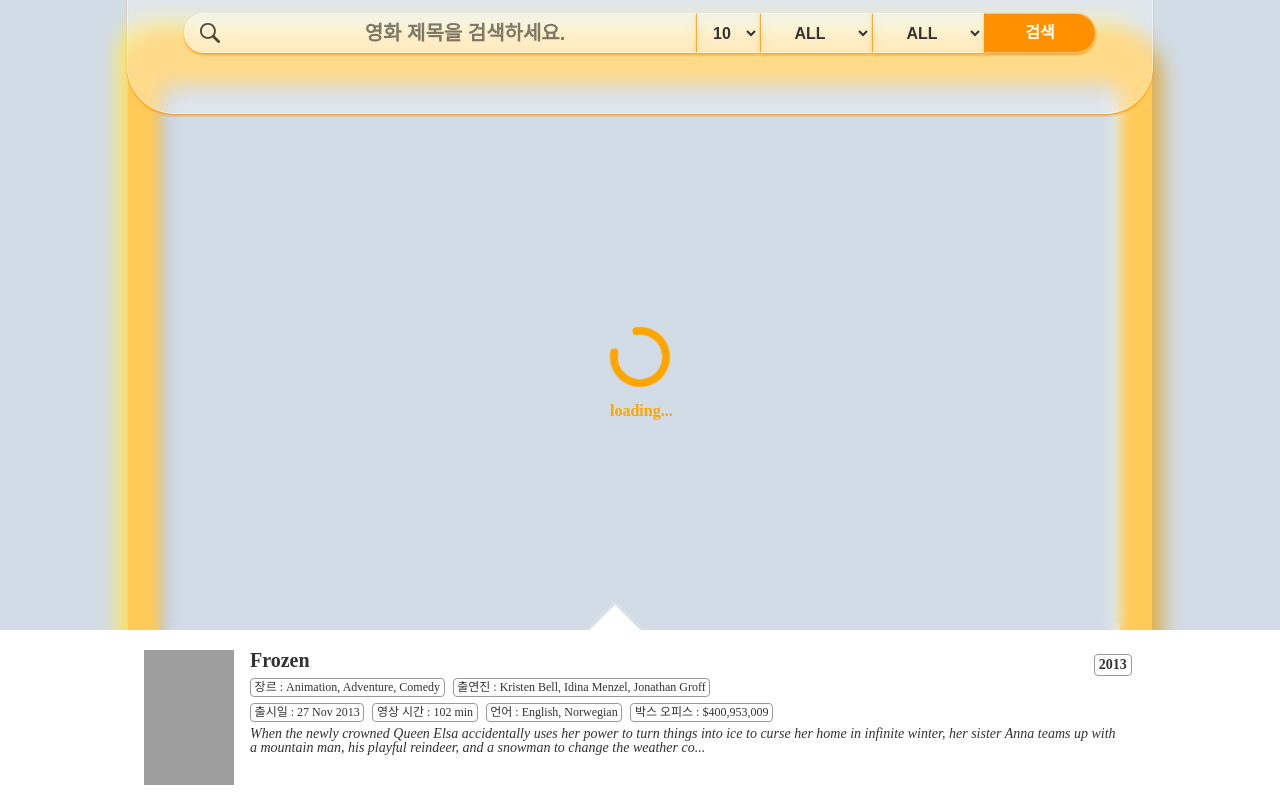
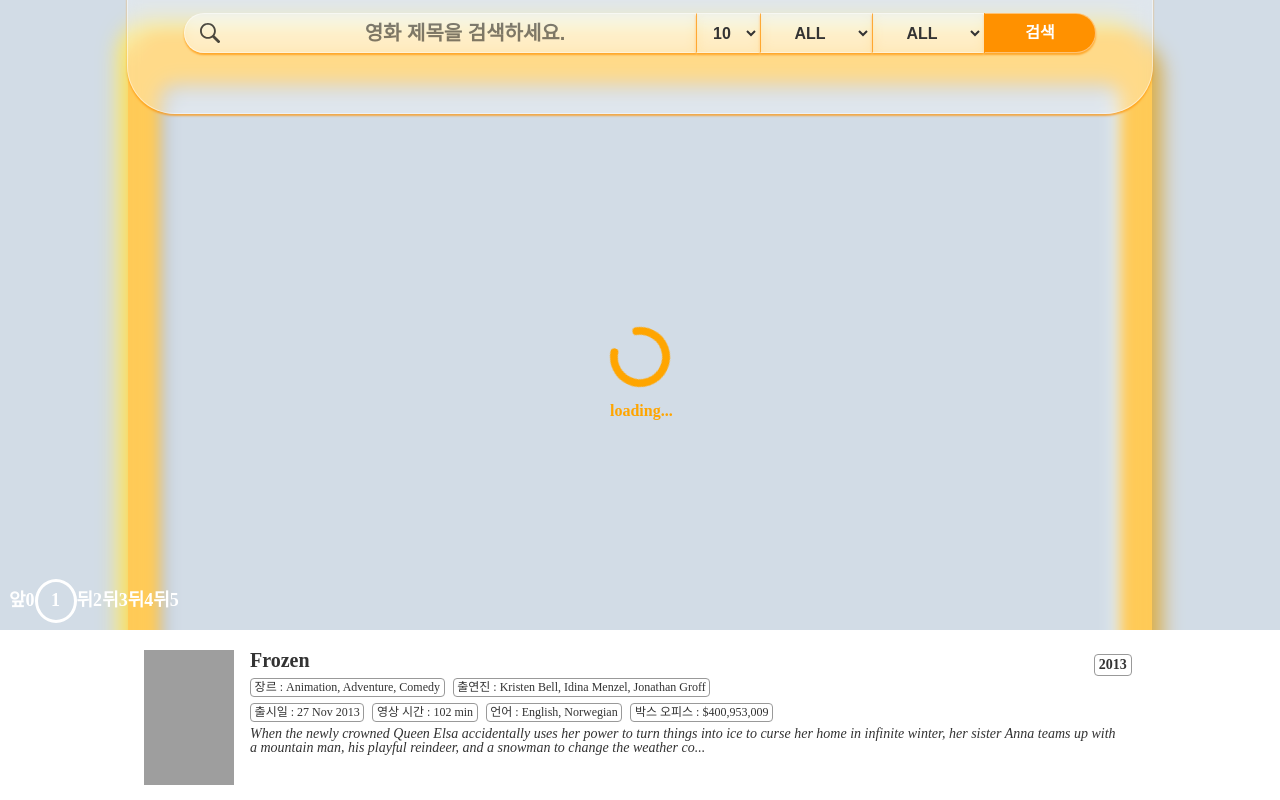
Before and after one commit to mineclover/M2-movieSearch, a website built with Parcel: page index.html in a window 1280 px wide. Built offline with nearby package versions, Linux system fonts and the light colour scheme; grey boxes are pictures that could not be loaded.

Commit message:
feat : 하단 페이지 버튼 구현

```diff
--- a/main.js
+++ b/main.js
@@ -31,6 +31,7 @@ class App extends React.Component {
         React.createElement(MovieListWrap),
 
         React.createElement(infoBox),
+
         React.createElement(HeaderArea),
       ]
     )
--- a/module/data.js
+++ b/module/data.js
@@ -47,6 +47,7 @@ const movieStore = new React.Store({
 const searchForm = new React.Store({
   movie: {},
   year : "",
+  startPage : 1,
   page : 1,
   type : "movie",
   pageUnit : 10,
--- a/module/infoBox.js
+++ b/module/infoBox.js
@@ -1,6 +1,6 @@
 import {sampleStore , movieStore , bottomStore} from './data.js';
 import {React} from './simpleReact.js';
-
+import { pageNavBox } from './pageNavigation.js';
 // 상세 페이지
 
 
@@ -19,23 +19,15 @@ export class infoBox extends React.Component {
       },
     },
     [
-      React.createElement(BoxButton),
+      React.createElement(pageNavBox),
+
       React.createElement(BoxLayer),
       React.createElement(Loading),
   ])
   }
 }
 
-class BoxButton extends React.Component {
-  constructor(props) {
-    super(props)
-  }
-  render() {
-    return React.createElement('div', {
-      class : 'box-button',
-    })
-  }
-}
+
 
 
 class BoxLayer extends React.Component {
--- a/module/movieSearch.js
+++ b/module/movieSearch.js
@@ -29,7 +29,7 @@ export class MovieListWrap extends React.Component {
     )
   }
 }
-document.getElementById
+
 class MovieList extends React.Component {
   constructor() {
     super()
--- /dev/null
+++ b/module/pageNavigation.js
@@ -0,0 +1,92 @@
+import {React} from './simpleReact.js';
+import { searchForm } from './data.js';
+import { naFilter} from './test.js';
+
+// 검색 엔진 + 렌더링까지
+
+export class pageNavBox extends React.Component {
+  constructor() {
+    super()
+    searchForm.subscribe('page', () => {
+      this.update()
+    })
+  }
+  render() {
+    return React.createElement(
+      'nav',
+      {
+        class : 'nav-wrap',
+
+      },
+      [
+        React.createElement(pageNumber)
+      ]
+    )
+  }
+}
+
+export class pageNumber extends React.Component {
+  constructor() {
+    super()
+  }
+  render() {
+    return React.createElement(
+      'nav',
+      {
+        class : 'number',
+
+      },
+      [
+        ...previous2page(searchForm.page),
+        React.createElement(cursorNumber),
+        ...page2Next(searchForm.page)
+      ]
+    )
+  }
+}
+
+const previous2page = page => {
+  return page > 5 ? first2page(page) : zero2page(page);
+}
+
+const page2Next = page => {
+  let temp = [];
+  for ( let i = page + 1 ; i < page + 5 ; i+= 1){
+    temp.push(`뒤${i}`);
+  }
+  return temp;
+}
+
+const zero2page = page => {
+  let temp = [];
+  for ( let i = 0 ; i < page ; i+= 1){
+    temp.push(`앞${i}`);
+  }
+  return temp;
+}
+
+const first2page = page => {
+  let temp = ["1..."];
+  for ( let i = page - 4 ; i < page ; i+= 1){
+    temp.push(`앞${i}`);
+  }
+  return temp;
+}
+
+export class cursorNumber extends React.Component {
+  constructor() {
+    super()
+  }
+  render() {
+    return React.createElement(
+      'span',
+      {
+        class : 'cursor-number',
+
+      },
+      [
+        `${searchForm.page}`,
+      ]
+    )
+  }
+}
--- a/scss/style.scss
+++ b/scss/style.scss
@@ -541,21 +541,7 @@ section.info-box{
   //box-shadow: 1px -2px 4px rgba(0, 0, 0, 0.3);
 
 
-  .box-button{
-    position : absolute;
-    top : -25px;
-    display: block;
-    width: 50px;
-    height: 50px;
-    background-color: #fff;
 
-    box-shadow: -2px -2px 4px rgba(255, 255, 255, 0.3);
-    transform: rotateZ(45deg);
-
-    &:hover{
-      box-shadow: -2px -2px 4px rgba(255, 0, 0, 0.3);
-    }
-  }
   div.center-wrap-column{
     width: var(--world-width);
     height: 100%;
@@ -779,3 +765,42 @@ circle {
   }
 
 }
+
+
+nav.nav-wrap {
+  position:absolute;
+  display: flex;
+  top: -60px;
+  left: 0;
+  width: 100%;
+  flex-direction: row;
+  flex-wrap: nowrap;
+  align-content: center;
+  justify-content: space-between;
+  align-items: flex-end;
+
+
+  .cursor-number {
+    display: inline-block;
+    font-size: 18px;
+    color: #fff;
+    padding: 0.5em 0.5em 0.6em 0.5em;
+    border: 3px solid #fff;
+    width: 1em;
+    height: 1em;
+    text-align: center;
+    font-weight: bold;
+    border-radius: 50%;
+  }
+  .number {
+    display: inline-block;
+    font-size: 18px;
+    color: #fff;
+    padding: 0.5em 0.5em 0.6em 0.5em;
+
+    white-space: nowrap;
+    text-align: center;
+    font-weight: bold;
+    border-radius: 50%;
+  }
+}
```
Also changed, not shown: README.md, css/style.css.
